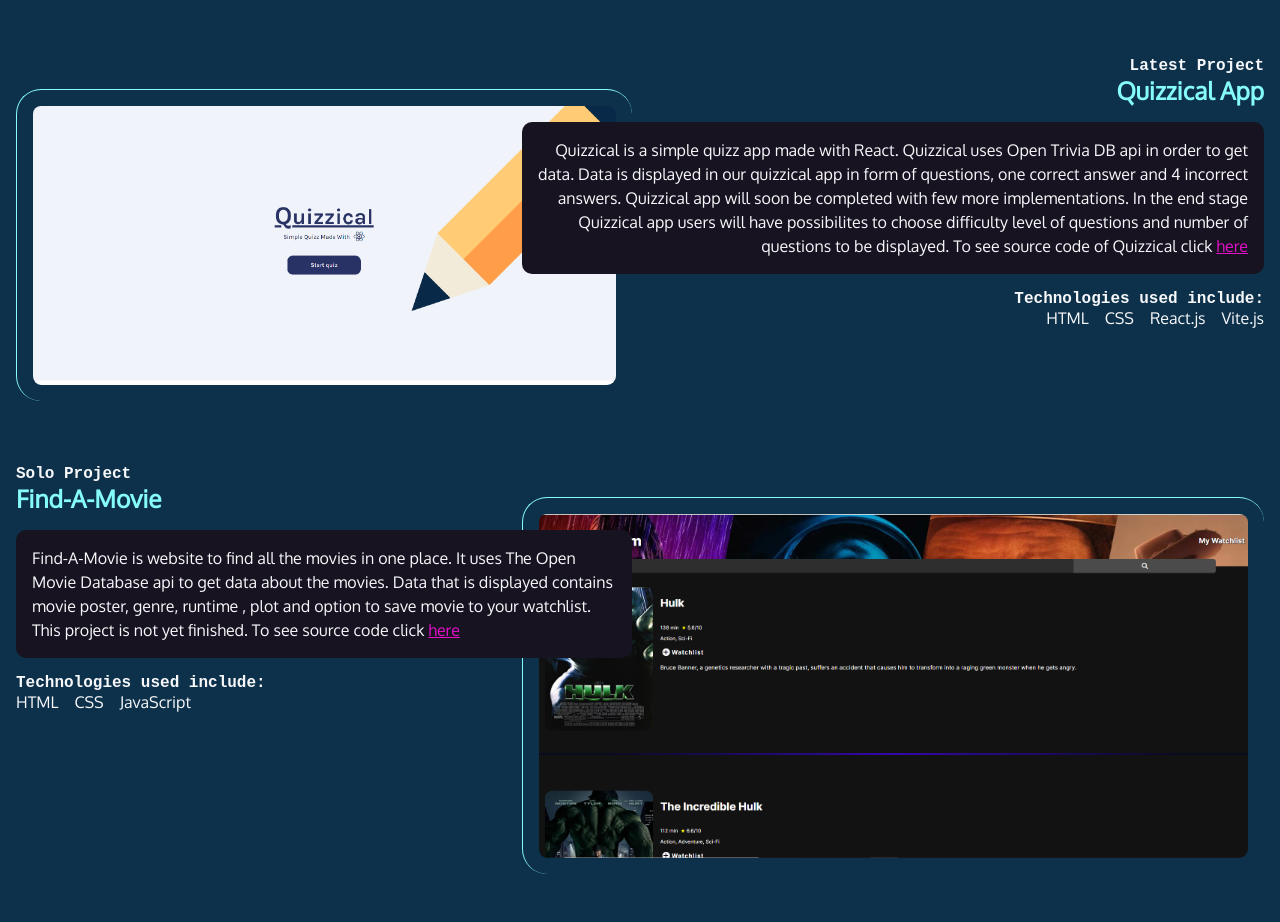
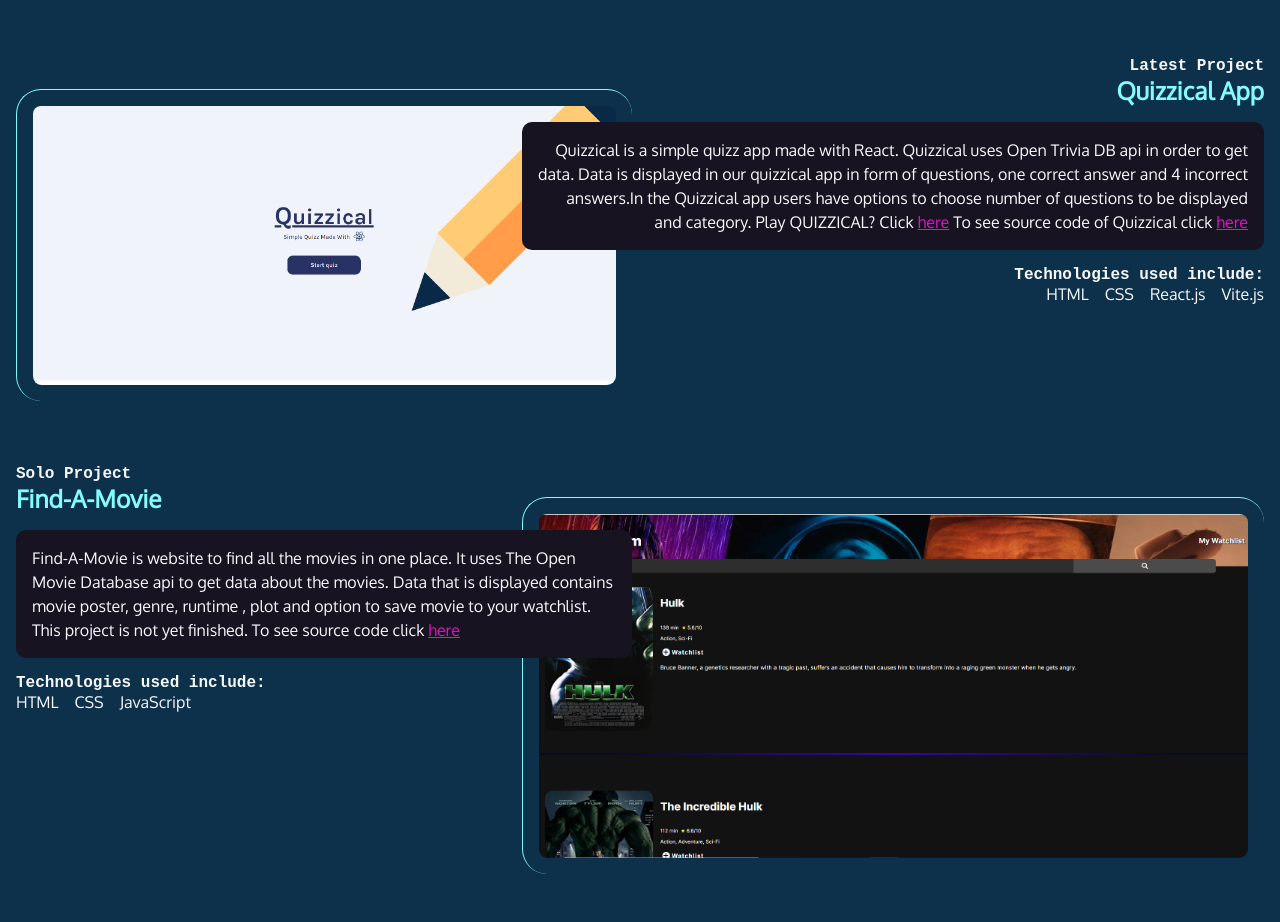
Before and after one commit to MersedGrbic/mersedgrbic.github.io, a plain HTML site: page index.html in a window 1280 px wide. Shown: the part 795-1717 px from the top of the page. Drawn offline with Linux system fonts and the light colour scheme; a web font is replaced by a local one.

Commit message:
Update index.html

```diff
--- a/index.html
+++ b/index.html
@@ -47,7 +47,7 @@
             <div class="text">
             <h4>Latest Project</h4>
             <h3>Quizzical App</h3>
-            <p class="blackbox">Quizzical is a simple quizz app made with React. Quizzical uses Open Trivia DB api in order to get data. Data is displayed in our quizzical app in form of questions, one correct answer and 4 incorrect answers. Quizzical app will soon be completed with few more implementations. In the end stage Quizzical app users will have possibilites to choose difficulty level of questions and number of questions to be displayed. To see source code of Quizzical click <a href="https://github.com/MersedGrbic/quizzical-app" target="_blank">here</a></p>
+            <p class="blackbox">Quizzical is a simple quizz app made with React. Quizzical uses Open Trivia DB api in order to get data. Data is displayed in our quizzical app in form of questions, one correct answer and 4 incorrect answers.In the Quizzical app users have options to choose number of questions to be displayed and category. Play QUIZZICAL? Click <a href="https://quizzical-mg.netlify.app">here</a> To see source code of Quizzical click <a href="https://github.com/MersedGrbic/quizzical-app" target="_blank">here</a></p>
             <h4>Technologies used include:</h4>
             <ul>
               <li>HTML</li>
```
